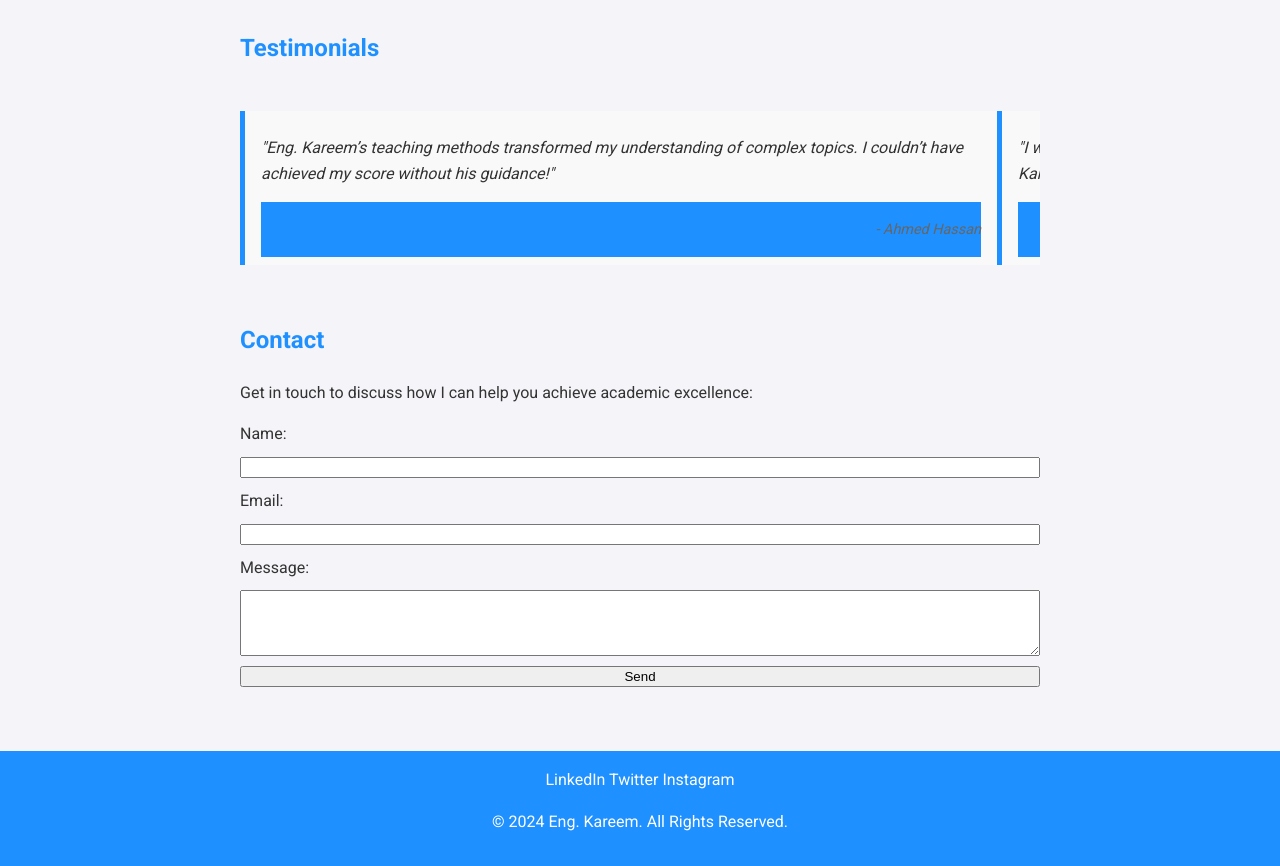
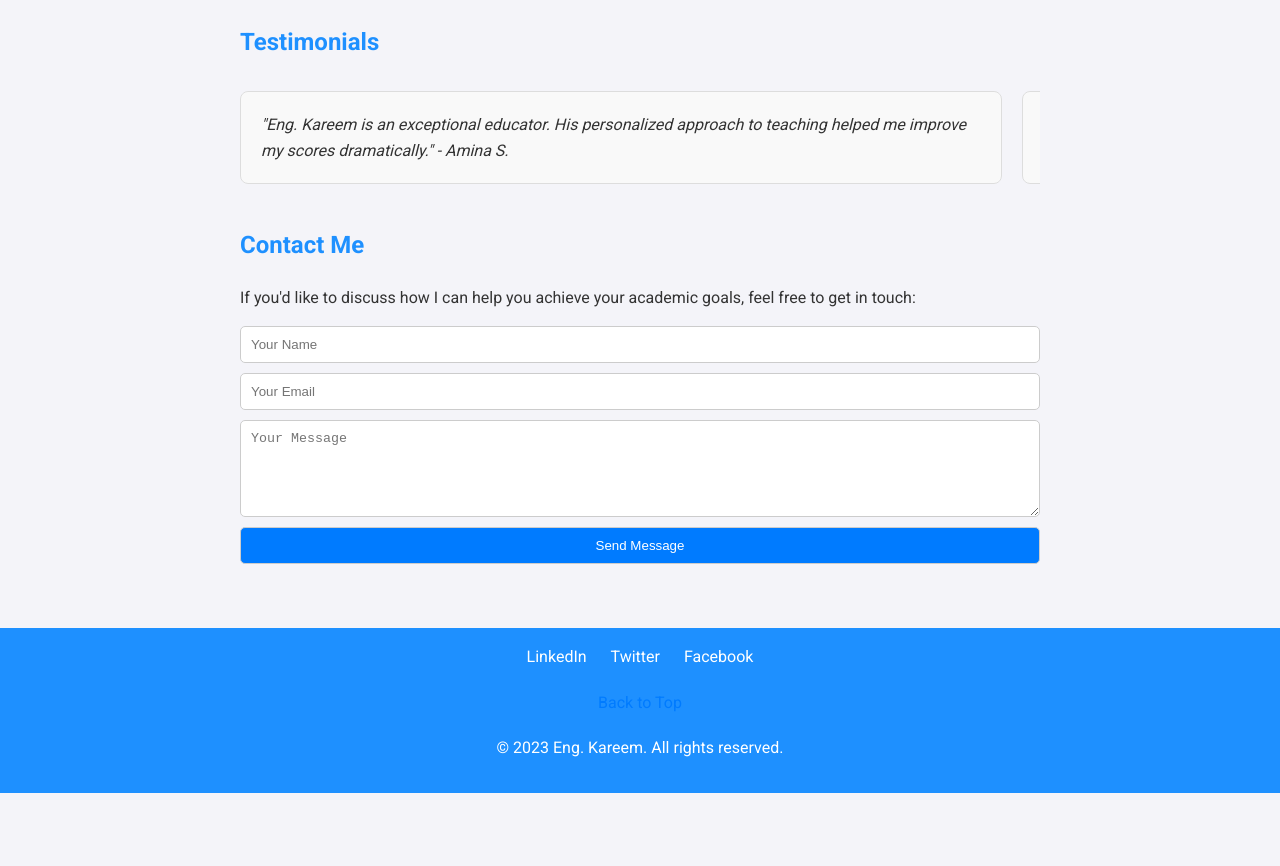
Before and after one commit to midos1nsane/MR.kareemshehata, a plain HTML site: page index.html in a window 1280 px wide. Shown: the part 1812-2678 px from the top of the page. After the commit the page ends 2605 px from the top, so only its background shows below. Drawn offline with Linux system fonts and the light colour scheme.

Commit message:
Add files via upload

````diff
--- a/index.html
+++ b/index.html
@@ -6,6 +6,11 @@
     <meta name="description" content="The professional portfolio of Eng. Kareem, showcasing his achievements and expertise as an educator.">
     <meta name="keywords" content="Eng Kareem, teacher portfolio, education, academic achievements, student success">
     <meta name="author" content="Eng. Kareem">
+    <meta property="og:title" content="Eng. Kareem | Professional Educator">
+    <meta property="og:description" content="Explore the achievements and expertise of Eng. Kareem, a professional educator dedicated to academic excellence.">
+    <meta property="og:image" content="profile.jpg">
+    <meta property="og:url" content="http://www.engkareemportfolio.com">
+    <meta name="twitter:card" content="summary_large_image">
     <title>Eng. Kareem | Professional Educator</title>
     <link rel="stylesheet" href="styles.css">
     <link href="https://fonts.googleapis.com/css2?family=Roboto:wght@400;500;700&display=swap" rel="stylesheet">
@@ -19,6 +24,13 @@
         .header-content {
             text-align: center;
             color: white;
+            padding: 20px;
+        }
+        .header-content h1 {
+            font-size: 1.8rem;
+        }
+        .header-content p {
+            font-size: 1.2rem;
         }
         .navbar {
             display: flex;
@@ -29,6 +41,10 @@
         .navbar a {
             text-decoration: none;
             color: inherit;
+            transition: color 0.3s;
+        }
+        .navbar a:hover {
+            color: #007BFF;
         }
         .achievement-grid {
             display: grid;
@@ -43,17 +59,57 @@
         .testimonial-slider blockquote {
             flex: 0 0 90%;
             scroll-snap-align: start;
+            border: 1px solid #ddd;
+            padding: 20px;
+            background-color: #f9f9f9;
+            margin: 10px;
+            border-radius: 8px;
         }
         .contact-form {
             display: grid;
             grid-template-columns: 1fr;
             gap: 10px;
         }
+        .contact-form input,
+        .contact-form textarea,
+        .contact-form button {
+            padding: 10px;
+            border: 1px solid #ccc;
+            border-radius: 5px;
+        }
+        .contact-form button {
+            background-color: #007BFF;
+            color: white;
+            cursor: pointer;
+            transition: background-color 0.3s;
+        }
+        .contact-form button:hover {
+            background-color: #0056b3;
+        }
+        .social-links a {
+            margin: 0 10px;
+            text-decoration: none;
+            color: inherit;
+        }
+        .social-links a:hover {
+            color: #007BFF;
+        }
+        footer .back-to-top {
+            text-align: center;
+            margin: 20px 0;
+        }
+        footer .back-to-top a {
+            text-decoration: none;
+            color: #007BFF;
+        }
+        footer .back-to-top a:hover {
+            text-decoration: underline;
+        }
 
         /* Responsive Design */
         @media (max-width: 768px) {
             .header-content h1 {
-                font-size: 1.8rem;
+                font-size: 1.6rem;
             }
             .header-content p {
                 font-size: 1rem;
@@ -83,9 +139,10 @@
     </style>
 </head>
 <body>
-    <header>
+    <header role="banner">
         <div class="header-content">
-            <h1>Eng. Kareem</h1>
+            <h ```html
+            >Eng. Kareem</h1>
             <p>Your Gateway to Academic Excellence</p>
             <a href="#contact" class="cta-button">Get in Touch</a>
         </div>
@@ -95,7 +152,7 @@
         </video>
     </header>
 
-    <nav>
+    <nav role="navigation">
         <ul class="navbar">
             <li><a href="#about">About Me</a></li>
             <li><a href="#achievements">Achievements</a></li>
@@ -104,7 +161,7 @@
         </ul>
     </nav>
 
-    <main>
+    <main role="main">
         <section id="about" class="about-section">
             <h2>About Me</h2>
             <div class="about-content">
@@ -168,47 +225,51 @@
             <h2>Testimonials</h2>
             <div class="testimonial-slider">
                 <blockquote>
-                    <p>"Eng. Kareem’s teaching methods transformed my understanding of complex topics. I couldn’t have achieved my score without his guidance!"</p>
-                    <footer>- Ahmed Hassan</footer>
+                    "Eng. Kareem is an exceptional educator. His personalized approach to teaching helped me improve my scores dramatically." - Amina S.
                 </blockquote>
                 <blockquote>
-                    <p>"I was able to surpass my goals thanks to the personalized attention and encouragement from Eng. Kareem."</p>
-                    <footer>- Leila Samir</footer>
+                    "I never thought I could achieve my target score, but with Eng. Kareem's guidance, I did! Thank you for believing in me." - Youssef M.
                 </blockquote>
                 <blockquote>
-                    <p>"A truly exceptional educator who knows how to bring out the best in his students."</p>
-                    <footer>- Omar Youssef</footer>
+                    "Eng. Kareem's teaching style is engaging and effective. I learned so much and gained confidence in my abilities." - Mariam T.
                 </blockquote>
             </div>
         </section>
 
         <section id="contact" class="contact-section">
-            <h2>Contact</h2>
-            <p>Get in touch to discuss how I can help you achieve academic excellence:</p>
-            <form action="#" method="post" class="contact-form">
-                <label for="name">Name:</label>
-                <input type="text" id="name" name="name" required>
-
-                <label for="email">Email:</label>
-                <input type="email" id="email" name="email" required>
-
-                <label for="message">Message:</label>
-                <textarea id="message" name="message" rows="4" required></textarea>
-
-                <button type="submit">Send</button>
+            <h2>Contact Me</h2>
+            <p>If you'd like to discuss how I can help you achieve your academic goals, feel free to get in touch:</p>
+            <form class="contact-form">
+                <input type="text" name="name" placeholder="Your Name" required>
+                <input type="email" name="email" placeholder="Your Email" required>
+                <textarea name="message" placeholder="Your Message" rows="5" required></textarea>
+                <button type="submit">Send Message</button>
             </form>
         </section>
     </main>
 
-    <footer>
-        <div class="footer-content">
-            <div class="social-links">
-                <a href="#">LinkedIn</a>
-                <a href="#">Twitter</a>
-                <a href="#">Instagram</a>
-            </div>
-            <p>&copy; 2024 Eng. Kareem. All Rights Reserved.</p>
+    <footer role="contentinfo">
+        <div class="social-links">
+            <a href="#">LinkedIn</a>
+            <a href="#">Twitter</a>
+            <a href="#">Facebook</a>
         </div>
+        <div class="back-to-top">
+            <a href="#top">Back to Top</a>
+        </div>
+        <p>&copy; 2023 Eng. Kareem. All rights reserved.</p>
     </footer>
+
+    <script>
+        // Smooth scroll for navigation links
+        document.querySelectorAll('a[href^="#"]').forEach(anchor => {
+            anchor.addEventListener('click', function (e) {
+                e.preventDefault();
+
+                document.querySelector(this.getAttribute('href')).scrollIntoView({
+                    behavior: 'smooth'
+                });
+            });
+        });
+    </script>
 </body>
-</html>
````
